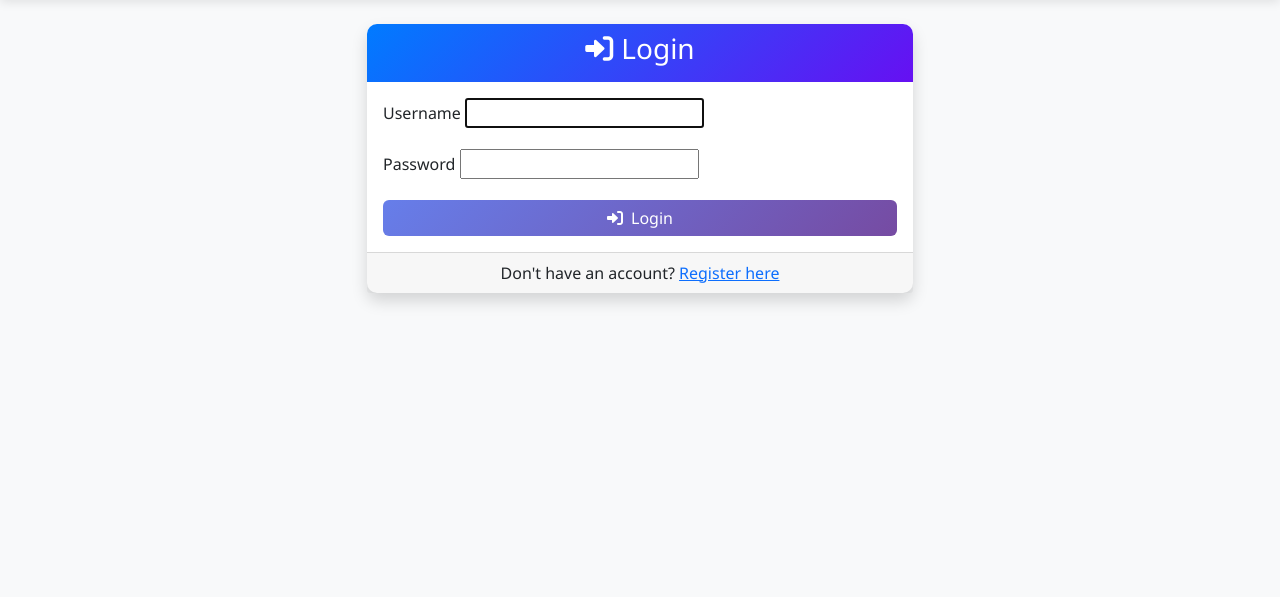
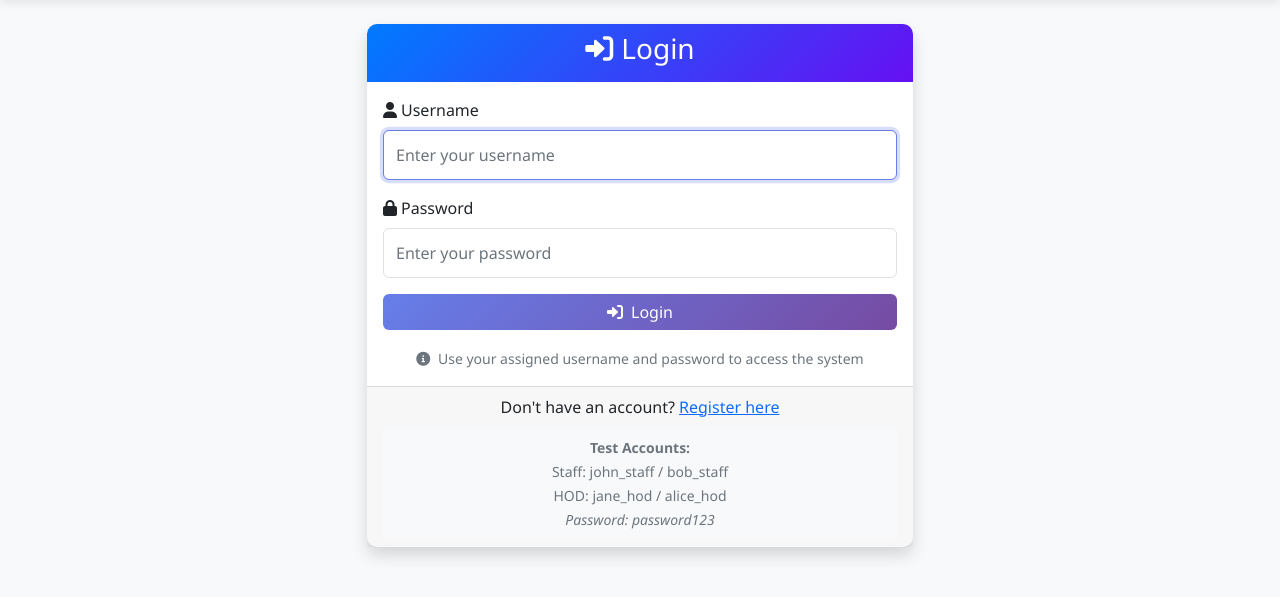
Before and after one commit to njange/micde_leave_app, a Django app: page /login/ in a window 1280 px wide. Shown: the part 56-653 px from the top of the page. Run offline with Django 5.2, Linux system fonts and the light colour scheme.

Commit message:
Refactor forms and templates for improved user authentication experience

```diff
--- a/leave/forms.py
+++ b/leave/forms.py
@@ -1,8 +1,23 @@
 from django import forms
-from django.contrib.auth.forms import UserCreationForm
+from django.contrib.auth.forms import UserCreationForm, AuthenticationForm
 from django.core.exceptions import ValidationError
 from .models import User, LeaveApplication
 from datetime import date
+
+
+class CustomAuthenticationForm(AuthenticationForm):
+    """Custom login form with Bootstrap styling."""
+
+    def __init__(self, *args, **kwargs):
+        super().__init__(*args, **kwargs)
+        self.fields['username'].widget.attrs.update({
+            'class': 'form-control',
+            'placeholder': 'Enter your username'
+        })
+        self.fields['password'].widget.attrs.update({
+            'class': 'form-control',
+            'placeholder': 'Enter your password'
+        })
 
 
 class CustomUserCreationForm(UserCreationForm):
@@ -18,6 +33,19 @@ class CustomUserCreationForm(UserCreationForm):
         self.fields['first_name'].required = True
         self.fields['last_name'].required = True
         self.fields['department'].required = True
+
+        # Add CSS classes to all fields
+        for field_name, field in self.fields.items():
+            field.widget.attrs.update({'class': 'form-control'})
+
+        # Add specific placeholders
+        self.fields['username'].widget.attrs.update({'placeholder': 'Enter username'})
+        self.fields['email'].widget.attrs.update({'placeholder': 'Enter email address'})
+        self.fields['first_name'].widget.attrs.update({'placeholder': 'Enter first name'})
+        self.fields['last_name'].widget.attrs.update({'placeholder': 'Enter last name'})
+        self.fields['department'].widget.attrs.update({'placeholder': 'Enter department'})
+        self.fields['password1'].widget.attrs.update({'placeholder': 'Enter password'})
+        self.fields['password2'].widget.attrs.update({'placeholder': 'Confirm password'})
 
 
 class BaseLeaveApplicationForm(forms.ModelForm):
--- a/micde_leave_app/urls.py
+++ b/micde_leave_app/urls.py
@@ -19,11 +19,12 @@ from django.urls import path, include
 from django.contrib.auth import views as auth_views
 from django.conf import settings
 from django.conf.urls.static import static
+from leave.forms import CustomAuthenticationForm
 
 urlpatterns = [
     path('admin/', admin.site.urls),
     path('', include('leave.urls')),
-    path('login/', auth_views.LoginView.as_view(), name='login'),
+    path('login/', auth_views.LoginView.as_view(authentication_form=CustomAuthenticationForm), name='login'),
     path('logout/', auth_views.LogoutView.as_view(), name='logout'),
     path('dashboard/', include('leave.urls')),
 ]
--- a/templates/registration/login.html
+++ b/templates/registration/login.html
@@ -10,25 +10,71 @@
                 <h3><i class="fas fa-sign-in-alt me-2"></i>Login</h3>
             </div>
             <div class="card-body">
+                {% if form.errors %}
+                    <div class="alert alert-danger">
+                        <i class="fas fa-exclamation-triangle me-2"></i>
+                        {% for field, errors in form.errors.items %}
+                            {% for error in errors %}
+                                <div>{{ error }}</div>
+                            {% endfor %}
+                        {% endfor %}
+                    </div>
+                {% endif %}
+
+                {% if form.non_field_errors %}
+                    <div class="alert alert-danger">
+                        <i class="fas fa-exclamation-triangle me-2"></i>
+                        {% for error in form.non_field_errors %}
+                            <div>{{ error }}</div>
+                        {% endfor %}
+                    </div>
+                {% endif %}
+
                 <form method="post">
                     {% csrf_token %}
                     <div class="mb-3">
-                        <label for="{{ form.username.id_for_label }}" class="form-label">Username</label>
+                        <label for="{{ form.username.id_for_label }}" class="form-label">
+                            <i class="fas fa-user me-1"></i>Username
+                        </label>
                         {{ form.username }}
+                        {% if form.username.errors %}
+                            <div class="text-danger">{{ form.username.errors }}</div>
+                        {% endif %}
                     </div>
                     <div class="mb-3">
-                        <label for="{{ form.password.id_for_label }}" class="form-label">Password</label>
+                        <label for="{{ form.password.id_for_label }}" class="form-label">
+                            <i class="fas fa-lock me-1"></i>Password
+                        </label>
                         {{ form.password }}
+                        {% if form.password.errors %}
+                            <div class="text-danger">{{ form.password.errors }}</div>
+                        {% endif %}
                     </div>
+
                     <div class="d-grid">
                         <button type="submit" class="btn btn-primary">
                             <i class="fas fa-sign-in-alt me-2"></i>Login
                         </button>
                     </div>
                 </form>
+
+                <div class="text-center mt-3">
+                    <small class="text-muted">
+                        <i class="fas fa-info-circle me-1"></i>
+                        Use your assigned username and password to access the system
+                    </small>
+                </div>
             </div>
             <div class="card-footer text-center">
-                <p class="mb-0">Don't have an account? <a href="{% url 'register' %}">Register here</a></p>
+                <p class="mb-2">Don't have an account? <a href="{% url 'register' %}">Register here</a></p>
+                <div class="bg-light p-2 rounded">
+                    <small class="text-muted">
+                        <strong>Test Accounts:</strong><br>
+                        Staff: john_staff / bob_staff<br>
+                        HOD: jane_hod / alice_hod<br>
+                        <em>Password: password123</em>
+                    </small>
+                </div>
             </div>
         </div>
     </div>
```
